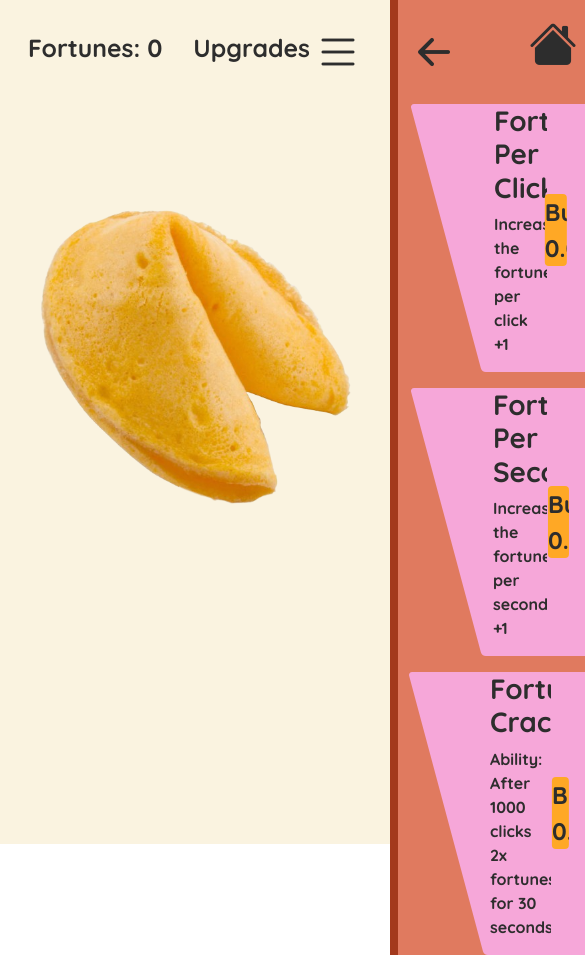
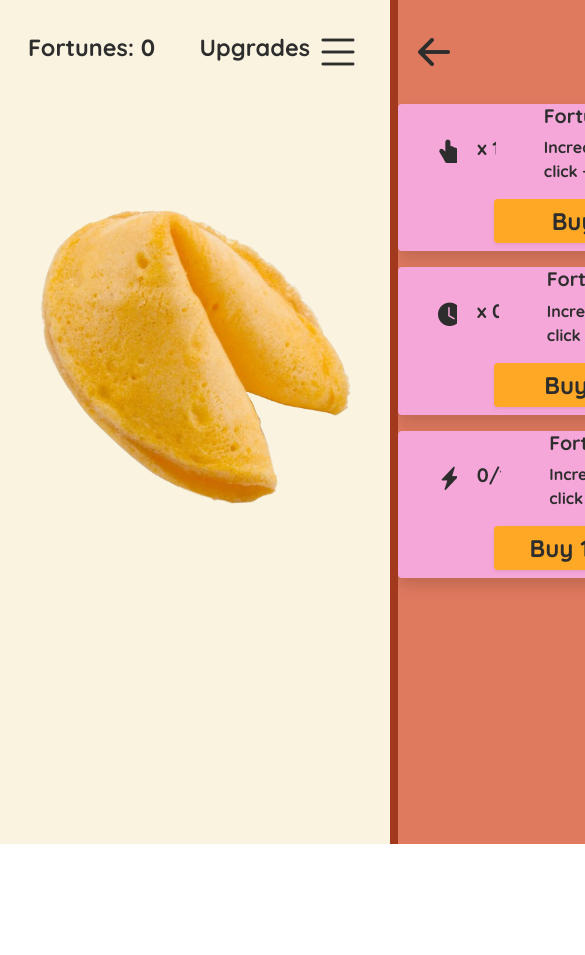
Before and after one commit to EDMullins/CookieClicker, a plain HTML site: page index.html in a window 390 px wide. Shown: the top 955 px of the page, 585 px wide, since content can reach past the window. After the commit the page ends 844 px from the top, so only its background shows below. Drawn offline with nearby package versions, Linux system fonts and the light colour scheme.

Commit message:
Upgrades

```diff
--- a/index.html
+++ b/index.html
@@ -13,10 +13,10 @@
     <div class="container-fluid bg-light min-vh-100">
         <header class="d-flex justify-content-between align-items-center p-3">
             <!-- Fortune counter -->
-            <h2>Fortunes: <span id="fortune-count">0</span></h2>
+            <h1>Fortunes: <span id="fortune-count">0</span></h1>
             <!-- Menu Button -->
             <div class="d-flex align-items-center" id="main-menu-icon">
-                <h2 class="me-1">Upgrades</h2>
+                <h1 class="me-1">Upgrades</h1>
                 <i class="bi bi-list"></i>
             </div>
         </header>
@@ -26,43 +26,52 @@
                 <i class="bi bi-arrow-left-short m-1" id="main-menu-back"></i>
                 <i class="bi bi-house-fill m-2"></i>
             </div>
-            <div class="upgrade upg-bg-color ms-5 d-flex align-items-center pe-3 rounded mb-3">
-                <div class="ms-4">
-                    <i class="bi bi-hand-index-thumb-fill m-3"></i>
-                    <h1 class="ms-3">x <span id="upgCount">0</span></h1>
+            <!-- Upgrade 1 -->
+            <div class="upgrade upg-bg-color d-flex flex-column align-items-center rounded mb-3 shadow" id="upgrade-1">
+                <div class="w-100 d-flex flex-row align-items-center">
+                    <div class="ms-4 me-4 d-flex align-items-center">
+                        <i class="bi bi-hand-index-thumb-fill m-3"></i>
+                        <h2 class="ms-1 text-nowrap">x <span class="upgCount">0</span></h2>
+                    </div>
+                    <div class="ms-4">
+                        <h2>Fortune Per Click</h2>
+                        <p>Increases the fortunes per click +1</p>
+                    </div>
                 </div>
-                <div class="flex-fill ms-2">
-                    <h1>Fortune Per Click</h1>
-                    <p>Increases the fortunes per click +1</p>
-                </div>
-                <div class="upg-btn d-flex justify-content-center align-items-center me-5 rounded mb-3">
-                    <p class="m-0">Buy<br><span id="upgPrice">0.00</span></p>
+                <div class="w-50 upg-btn d-flex justify-content-center align-items-center rounded p-1 mb-2 shadow-sm" id="upg-btn-1">
+                    <p class="m-0">Buy <span class="upgPrice">0</span></p>
                 </div>
             </div>
-            <div class="upgrade upg-bg-color ms-5 d-flex align-items-center pe-3 rounded mb-3">
-                <div class="ms-4">
-                    <i class="bi bi-clock-fill m-3"></i>
-                    <h1 class="ms-3">x <span id="upgCount">0</span></h1>
+            <!-- Upgrade 2 -->
+            <div class="upgrade upg-bg-color d-flex flex-column align-items-center rounded mb-3 shadow" id="upgrade-2">
+                <div class="w-100 d-flex flex-row align-items-center">
+                    <div class="ms-4 me-4 d-flex align-items-center">
+                        <i class="bi bi-clock-fill m-3"></i>
+                        <h2 class="ms-1 text-nowrap">x <span class="upgCount">0</span></h2>
+                    </div>
+                    <div class="ms-4">
+                        <h2>Fortune Per Second</h2>
+                        <p>Increases the fortunes per click +1</p>
+                    </div>
                 </div>
-                <div class="flex-fill ms-2">
-                    <h1>Fortune Per Second</h1>
-                    <p>Increases the fortunes per second +1</p>
-                </div>
-                <div class="upg-btn d-flex justify-content-center align-items-center me-5 rounded">
-                    <p class="m-0">Buy<br><span id="upgPrice">0.00</span></p>
+                <div class="w-50 upg-btn d-flex justify-content-center align-items-center rounded p-1 mb-2 shadow-sm" id="upg-btn-2">
+                    <p class="m-0">Buy <span class="upgPrice">0</span></p>
                 </div>
             </div>
-            <div class="upgrade upg-bg-color ms-5 d-flex align-items-center pe-3 rounded">
-                <div class="ms-4">
-                    <i class="bi bi-lightning-charge-fill m-3"></i>
-                    <h1 class="ms-3">x <span id="upgCount">0</span></h1>
+            <!-- Upgrade 3 -->
+            <div class="upgrade upg-bg-color d-flex flex-column align-items-center rounded mb-3 shadow" id="upgrade-3">
+                <div class="w-100 d-flex flex-row align-items-center">
+                    <div class="ms-4 me-4 d-flex align-items-center">
+                        <i class="bi bi-lightning-charge-fill m-3"></i>
+                        <h2 class="ms-1 text-nowrap upgCount">0</span></h2>
+                    </div>
+                    <div class="ms-4">
+                        <h2>Fortune Cracker</h2>
+                        <p>Increases the fortunes per click +1</p>
+                    </div>
                 </div>
-                <div class="flex-fill ms-2">
-                    <h1>Fortune Cracker</h1>
-                    <p class="upg-desc">Ability: After 1000 clicks 2x fortunes for 30 seconds</p>
-                </div>
-                <div class="upg-btn d-flex justify-content-center align-items-center me-5 rounded">
-                    <p class="m-0">Buy<br><span id="upgPrice">0.00</span></p>
+                <div class="w-50 upg-btn d-flex justify-content-center align-items-center rounded p-1 mb-2 shadow-sm" id="upg-btn-3">
+                    <p class="m-0">Buy <span class="upgPrice">0</span></p>
                 </div>
             </div>
         </div>
--- a/scripts/script.js
+++ b/scripts/script.js
@@ -6,7 +6,13 @@ $(document).ready(function() {
 
     // event listener for the cookie button
     $('#fortune-button').on('click', () => {
-        clickFortune(gs);
+        console.log('Fortune clicked');
+        if (gs != null && gs.upgrades != null) {
+            gs.totalFortunes += gs.upgrades.fortunePerClick;
+        }
+        else {
+            console.error('Game state or upgrades not initialized properly.');
+        }
         saveGameState(gs);
         updateUI(gs);
     });
@@ -22,6 +28,61 @@ $(document).ready(function() {
     });
 
     //EL for upgrade purchase
+    $('#upg-btn-1').on('click', () => {
+        //Use the current price as the cost
+        const cost = gs.upgrades.fortunePerClickPrice;
+        if (gs.totalFortunes < cost) {
+            console.log('Not enough fortunes to purchase upgrade');
+            return;
+        }
+        // Deduct cost first
+        gs.totalFortunes = gs.totalFortunes - cost;
+        // Increase per-click and then raise the price for next level
+        gs.upgrades.fortunePerClick = gs.upgrades.fortunePerClick + 1;
+        // New price is previous price multiplied (round to integer)
+        gs.upgrades.fortunePerClickPrice = Math.floor(cost * 1.5);
+        saveGameState(gs);
+        updateUI(gs);
+    });
+    $('#upg-btn-2').on('click', () => {
+        //Use the current price as the cost
+        const cost = Number(gs.upgrades.fortunePerSecPrice);
+        if (gs.totalFortunes < cost) {
+            console.log('Not enough fortunes to purchase upgrade');
+            return;
+        }
+        // Deduct cost first
+        gs.totalFortunes = gs.totalFortunes - cost;
+        // Increase per-click and then raise the price for next level
+        gs.upgrades.fortunePerSec = gs.upgrades.fortunePerSec + 1;
+        // New price is previous price multiplied (round to integer)
+        gs.upgrades.fortunePerSecPrice = Math.floor(cost * 2);
+        saveGameState(gs);
+        updateUI(gs);
+    });
+    $('#upg-btn-3').on('click', () => {
+        //Use the current price as the cost
+        const cost = Number(gs.upgrades.crackFortunePrice);
+        if (gs.upgrades.crackFortune === false) {
+            if (gs.totalFortunes < cost) {
+                console.log('Not enough fortunes to purchase upgrade');
+                return;
+            }
+            // Deduct cost first
+            gs.totalFortunes = gs.totalFortunes - cost;
+            //owned upgrades are true
+            gs.upgrades.crackFortune = true;
+        }
+        saveGameState(gs);
+        updateUI(gs);
+    });
+
+    //Time loop for upgrade 2
+    setInterval(function() {
+        gs.totalFortunes += gs.upgrades.fortunePerSec;
+        saveGameState(gs);
+        updateUI(gs);
+    }, 1000);
 });
 
 // Load game state from local storage or initialize if not present
@@ -35,8 +96,10 @@ function loadGameState() {
             upgrades: {
                 fortunePerClick: 1,
                 fortunePerClickPrice: 10,
-                fortunePerSecond: 0,
-                crackFortune: false
+                fortunePerSec: 0,
+                fortunePerSecPrice: 100,
+                crackFortune: false,
+                crackFortunePrice: 10000
             }
         };
         // JSON method turns the object back into a string for local storage
@@ -53,57 +116,28 @@ function loadGameState() {
     }
 }
 
-function clickFortune(gs) {
-    console.log('Fortune button clicked');
-    if (gs != null && gs.upgrades != null) {
-        gs.totalFortunes += gs.upgrades.fortunePerClick;
-    }
-    else {
-        console.error('Game state or upgrades not initialized properly.');
-    }
-}
-
 function saveGameState(gs) {
     localStorage.setItem('gameState', JSON.stringify(gs));
     console.log('Game state saved:', gs);
 }
 
 function updateUI(gs) {
-    const fortuneCount = document.getElementById('fortune-count');
-    if (fortuneCount) {
-        fortuneCount.textContent = gs.totalFortunes;
+    //fortune count
+    $('#fortune-count').text(gs.totalFortunes);
+    //upgrade UI
+    $('#upgrade-1 .upgCount').text(gs.upgrades.fortunePerClick);
+    $('#upgrade-1 .upgPrice').text(gs.upgrades.fortunePerClickPrice);
+
+    $('#upgrade-2 .upgCount').text(gs.upgrades.fortunePerSec);
+    $('#upgrade-2 .upgPrice').text(gs.upgrades.fortunePerSecPrice);
+
+    if (gs.upgrades.crackFortune === true) {
+        $('#upgrade-3 .upgCount').text("1/1");
+        $('#upgrade-3 .upgPrice').text("Sold Out");
     }
-    // // Update upgrade UI elements here
-    // const upgradeList = document.getElementById('upgrade-list');
-    // if (upgradeList) {
-    //     upgradeList.innerHTML = ''; // Clear existing upgrades
-    //     // Upgrade for fortune per click
-    //     if (gs.upgrades.fortunePerClick < 20) {
-    //         // Create upgrade item html element
-    //         const upgradeItem = document.createElement('a');
-    //         upgradeItem.className = 'dropdown-item';
-    //         upgradeItem.href = 'javascript:void(0)';
-    //         upgradeItem.textContent = `Fortune Per Click Current Level: ${gs.upgrades.fortunePerClick} - Cost: ${gs.upgrades.fortunePerClickPrice}`;
-    //         // event listener for upgrade click
-    //         upgradeItem.addEventListener('click', () => {
-    //             // Use the current price as the cost
-    //             const cost = Number(gs.upgrades.fortunePerClickPrice);
-    //             if (gs.totalFortunes < cost) {
-    //                 console.log('Not enough fortunes to purchase upgrade');
-    //                 return;
-    //             }
-    //             // Deduct cost first
-    //             gs.totalFortunes = Number(gs.totalFortunes) - cost;
-    //             // Increase per-click and then raise the price for next level
-    //             gs.upgrades.fortunePerClick = Number(gs.upgrades.fortunePerClick) + 1;
-    //             // New price is previous price multiplied (round to integer)
-    //             gs.upgrades.fortunePerClickPrice = Math.floor(cost * 2);
-    //             saveGameState(gs);
-    //             updateUI(gs);
-    //         });
-    //         upgradeList.appendChild(upgradeItem);
-    //     }
-    //     // TODO: Add more upgrades
-    //}
+    else {
+        $('#upgrade-3 .upgCount').text("0/1");
+        $('#upgrade-3 .upgPrice').text(gs.upgrades.crackFortunePrice);
+    }
     console.log('UI updated');
 }
--- a/styles/style.css
+++ b/styles/style.css
@@ -27,6 +27,14 @@
     overflow: hidden;
 }
 
+h1 {
+    font-size: 3vw;
+}
+
+h2 {
+    font-size: 2vw;
+}
+
 #fortune-button {
     height: 25rem;
     width: 25rem;
@@ -51,7 +59,7 @@
 }
 
 .bi-hand-index-thumb-fill, .bi-clock-fill, .bi-lightning-charge-fill{
-    font-size: 3rem;
+    font-size: 3vw;
 }
 
 #main-menu-icon {
@@ -75,11 +83,17 @@
     cursor: pointer;
 }
 
-.upgrade {
-    transform: skew(15deg);
-    width: 100%;
+@media(max-width: 875px) {
+    #main-menu {
+        width: 100% !important;
+    }
+    h1 {
+        font-size: 6vw;
+    }
+    h2 {
+        font-size: 5vw;
+    }
+    .bi-hand-index-thumb-fill, .bi-clock-fill, .bi-lightning-charge-fill{
+        font-size: 6vw;
+    }
 }
-
-.upgrade div {
-    transform: skew(-15deg);
-}
```
